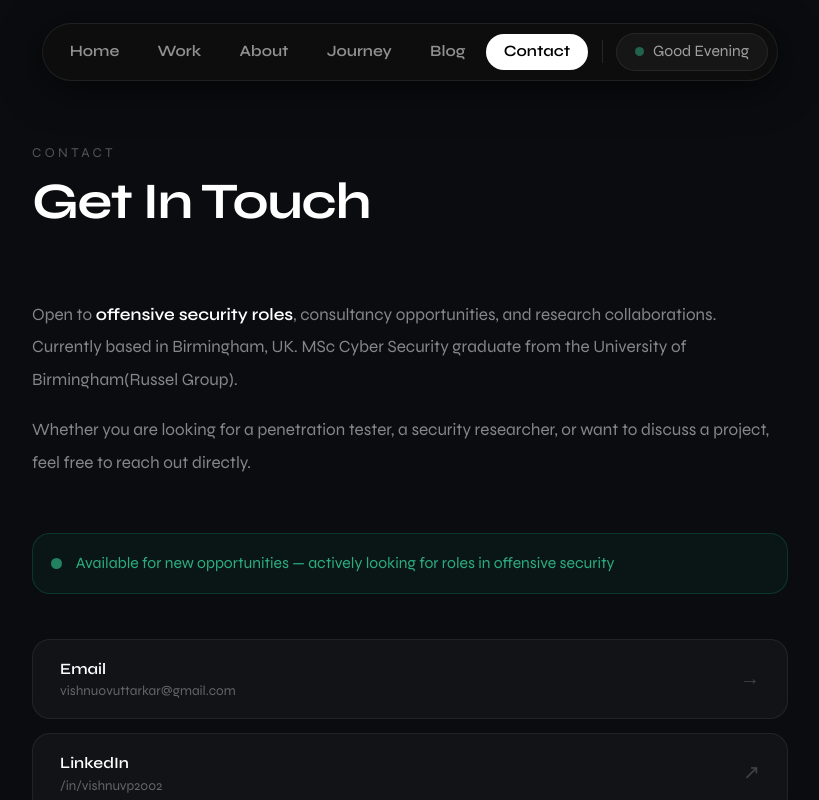
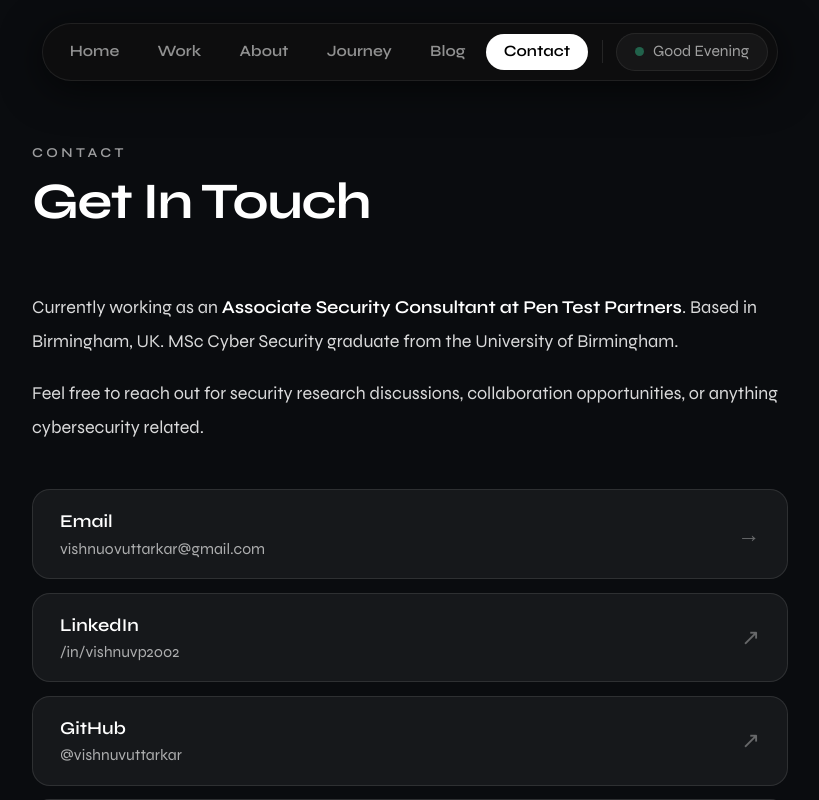
Before and after one commit to vishnu-vp140/vishnu-portfolio, a Next.js app: page /contact in a window 1280 px wide. Shown: the top 800 px of the page, without its empty margins (230-1049 px from the left). Built offline with nearby package versions, Linux system fonts and the light colour scheme.

Commit message:
Pre-employment changes made

```diff
--- a/src/app/about/page.js
+++ b/src/app/about/page.js
@@ -12,10 +12,10 @@ const STATS = [
 ];
 
 const CERTS = [
-  { code: "OSCP+", name: "Offensive Security Certified Professional", issuer: "Offensive Security", date: "Jan 2026", color: "text-red-300 border-red-500/20 bg-red-500/[0.06]" },
-  { code: "CRTO",  name: "Certified Red Team Operator",               issuer: "Zero-Point Security", date: "Apr 2026", color: "text-yellow-300 border-yellow-500/20 bg-yellow-500/[0.06]" },
-  { code: "PNPT",  name: "Practical Network Penetration Tester",      issuer: "TCM Security",        date: "Jul 2025", color: "text-orange-300 border-orange-500/20 bg-orange-500/[0.06]" },
-  { code: "GCP",   name: "Google Cybersecurity Professional",         issuer: "Google / Coursera",   date: "Jul 2025", color: "text-blue-300 border-blue-500/20 bg-blue-500/[0.06]" },
+  { code: "OSCP+", name: "Offensive Security Certified Professional", issuer: "Offensive Security", date: "Jan 2026", color: "text-red-300 border-red-500/25 bg-red-500/[0.08]" },
+  { code: "CRTO",  name: "Certified Red Team Operator",               issuer: "Zero-Point Security", date: "Apr 2026", color: "text-yellow-300 border-yellow-500/25 bg-yellow-500/[0.08]" },
+  { code: "PNPT",  name: "Practical Network Penetration Tester",      issuer: "TCM Security",        date: "Jul 2025", color: "text-orange-300 border-orange-500/25 bg-orange-500/[0.08]" },
+  { code: "GCP",   name: "Google Cybersecurity Professional",         issuer: "Google / Coursera",   date: "Jul 2025", color: "text-blue-300 border-blue-500/25 bg-blue-500/[0.08]" },
 ];
 
 export default function AboutPage() {
@@ -26,7 +26,7 @@ export default function AboutPage() {
       <div className="max-w-6xl mx-auto" ref={ref}>
 
         <div className="reveal mb-14">
-          <p className="text-xs text-white/50 tracking-[0.25em] uppercase mb-3 font-semibold">about me</p>
+          <p className="text-xs text-white/60 tracking-[0.25em] uppercase mb-3 font-semibold">about me</p>
           <h1 className="font-sans font-bold text-white tracking-tight leading-none mb-4" style={{ fontSize: "clamp(2.5rem, 4vw, 3.2rem)" }}>
             Profile
           </h1>
@@ -34,12 +34,10 @@ export default function AboutPage() {
 
         <div className="grid lg:grid-cols-2 gap-16 items-start">
 
-          {/* Left col */}
           <div className="space-y-6 reveal">
-
-            <p className="text-white/75 text-base leading-[1.9]">
+            <p className="text-white/85 text-base leading-[1.9]">
               I am an{" "}
-              <span className="text-white font-semibold">aspiring Cybersecurity Professional</span>{" "}
+              <span className="text-white font-semibold">Assosiate Security Consultant at Pen Test Partners</span>{" "}
               with an MSc in Cyber Security from the{" "}
               <span className="text-white font-semibold">University of Birmingham</span>{" "}
               (Russell Group). I hold{" "}
@@ -50,16 +48,14 @@ export default function AboutPage() {
               penetration testing, Active Directory attack chains, red team operations,
               C2 frameworks, and responsible disclosure.
             </p>
-
-            <p className="text-white/75 text-base leading-[1.9]">
+            <p className="text-white/85 text-base leading-[1.9]">
               Strong grounding in{" "}
               <span className="text-white font-semibold">OWASP Top 10</span>,{" "}
               <span className="text-white font-semibold">MITRE ATT&CK</span>,{" "}
               <span className="text-white font-semibold">NIST frameworks</span>, and
               professional report writing for both technical and non-technical audiences.
             </p>
-
-            <p className="text-white/75 text-base leading-[1.9]">
+            <p className="text-white/85 text-base leading-[1.9]">
               I am a passionate learner with a high drive towards growth. I have attended
               various technical conferences involving cybersecurity and computing. I enjoy
               penetration testing across all domains and am a prolific CTF player, having
@@ -67,59 +63,47 @@ export default function AboutPage() {
               I also write technical blogs covering offensive security research and certification prep.
             </p>
 
-            <div className="pt-2 p-4 bg-emerald-500/[0.06] border border-emerald-500/20 rounded-2xl flex items-start gap-3">
-              <span
-                className="w-2.5 h-2.5 rounded-full bg-emerald-400 shrink-0 mt-1"
-                style={{ animation: "pulseGlow 2s ease-in-out infinite" }}
-              />
-              <p className="text-emerald-300 text-sm font-medium leading-relaxed">
-                Actively looking for full-time{" "}
-                <span className="text-emerald-200 font-semibold">Security Engineering</span>,{" "}
-                <span className="text-emerald-200 font-semibold">Penetration Testing</span>, and{" "}
-                <span className="text-emerald-200 font-semibold">Security Consultant</span>{" "}
-                roles. Open to relocating.
+            <div className="pt-2 p-4 bg-emerald-500/[0.08] border border-emerald-500/25 rounded-2xl flex items-start gap-3">
+              <span className="w-2.5 h-2.5 rounded-full bg-emerald-400 shrink-0 mt-1" style={{ animation: "pulseGlow 2s ease-in-out infinite" }} />
+              <p className="text-emerald-200 text-sm font-medium leading-relaxed">
+                Currently working as a{" "}
+                <span className="text-emerald-100 font-semibold">Associate Security Consultant at Pen Test Partners</span>{" "}
+              , one of the UK's most respected cybersecurity consultancies.
               </p>
             </div>
 
-            {/* Certifications */}
             <div className="pt-2 space-y-4">
-              <h3 className="text-white/50 text-xs uppercase tracking-widest font-semibold">Certifications</h3>
+              <h3 className="text-white/60 text-xs uppercase tracking-widest font-semibold">Certifications</h3>
               <div className="grid grid-cols-1 gap-3">
                 {CERTS.map((cert) => (
-                  <div
-                    key={cert.code}
-                    className={"flex items-center justify-between px-4 py-3 rounded-xl border " + cert.color}
-                  >
+                  <div key={cert.code} className={"flex items-center justify-between px-4 py-3 rounded-xl border " + cert.color}>
                     <div className="flex items-center gap-3">
-                      <span className={"font-mono text-xs font-bold tracking-widest " + cert.color.split(" ")[0]}>
-                        {cert.code}
-                      </span>
+                      <span className={"font-mono text-xs font-bold tracking-widest " + cert.color.split(" ")[0]}>{cert.code}</span>
                       <div>
-                        <p className="text-white/90 font-semibold text-sm">{cert.name}</p>
-                        <p className="text-white/50 text-xs">{cert.issuer}</p>
+                        <p className="text-white font-semibold text-sm">{cert.name}</p>
+                        <p className="text-white/65 text-xs">{cert.issuer}</p>
                       </div>
                     </div>
-                    <span className="text-white/40 text-xs font-mono shrink-0 ml-4">{cert.date}</span>
+                    <span className="text-white/55 text-xs font-mono shrink-0 ml-4">{cert.date}</span>
                   </div>
                 ))}
               </div>
             </div>
 
-            {/* Education */}
             <div className="pt-2 space-y-4">
-              <h3 className="text-white/50 text-xs uppercase tracking-widest font-semibold">Education</h3>
+              <h3 className="text-white/60 text-xs uppercase tracking-widest font-semibold">Education</h3>
               <div className="space-y-3">
                 {[
-                  { degree: "MSc Cyber Security", school: "University of Birmingham (Russell Group)", period: "2024 – 2025", grade: "Merit (2:1)" },
-                  { degree: "BE Computer Science & Engineering", school: "B.M.S.C.E, Bangalore", period: "2020 – 2024", grade: "First Class" },
+                  { degree: "MSc Cyber Security", school: "University of Birmingham (Russell Group)", period: "2024 - 2025", grade: "Merit (2:1)" },
+                  { degree: "BE Computer Science & Engineering", school: "B.M.S.C.E, Bangalore", period: "2020 - 2024", grade: "First Class" },
                 ].map((e) => (
-                  <div key={e.degree} className="bg-white/[0.05] border border-white/[0.09] rounded-2xl p-5 flex justify-between items-start gap-4">
+                  <div key={e.degree} className="bg-white/[0.05] border border-white/10 rounded-2xl p-5 flex justify-between items-start gap-4">
                     <div>
                       <p className="text-white font-semibold text-sm">{e.degree}</p>
-                      <p className="text-white/55 text-xs mt-1">{e.school}</p>
+                      <p className="text-white/70 text-xs mt-1">{e.school}</p>
                     </div>
                     <div className="text-right shrink-0">
-                      <p className="text-white/45 text-xs">{e.period}</p>
+                      <p className="text-white/55 text-xs">{e.period}</p>
                       <p className="text-emerald-400 text-xs mt-1 font-semibold">{e.grade}</p>
                     </div>
                   </div>
@@ -127,12 +111,11 @@ export default function AboutPage() {
               </div>
             </div>
 
-            {/* Modules */}
             <div className="pt-2 space-y-3">
-              <h3 className="text-white/50 text-xs uppercase tracking-widest font-semibold">Relevant Modules</h3>
+              <h3 className="text-white/60 text-xs uppercase tracking-widest font-semibold">Relevant Modules</h3>
               <div className="flex flex-wrap gap-2">
                 {["Forensics", "Malware & Penetration Testing", "Governance & Risk", "Network Security", "Cryptography", "Secure Hardware & Software", "Intelligent Data Analysis"].map((m) => (
-                  <span key={m} className="text-xs font-medium px-3 py-1.5 rounded-lg bg-white/[0.06] text-white/65 border border-white/[0.1]">
+                  <span key={m} className="text-xs font-medium px-3 py-1.5 rounded-lg bg-white/[0.07] text-white/80 border border-white/[0.12]">
                     {m}
                   </span>
                 ))}
@@ -140,38 +123,32 @@ export default function AboutPage() {
             </div>
           </div>
 
-          {/* Right col */}
           <div className="space-y-4 reveal">
-            <h3 className="text-white/50 text-xs uppercase tracking-widest font-semibold mb-6">By the numbers</h3>
+            <h3 className="text-white/60 text-xs uppercase tracking-widest font-semibold mb-6">By the numbers</h3>
             <div className="grid grid-cols-2 gap-3">
               {STATS.map((s) => (
-                <div
-                  key={s.label}
-                  className="bg-white/[0.05] border border-white/[0.09] rounded-2xl p-5 hover:bg-white/[0.08] hover:border-white/[0.15] transition-all duration-300 group"
-                >
-                  <div className="text-2xl font-bold text-white group-hover:text-emerald-400 transition-colors duration-200">
-                    {s.num}
-                  </div>
-                  <div className="text-sm text-white/55 mt-1 font-medium">{s.label}</div>
+                <div key={s.label} className="bg-white/[0.05] border border-white/10 rounded-2xl p-5 hover:bg-white/[0.09] hover:border-white/20 transition-all duration-300 group">
+                  <div className="text-2xl font-bold text-white group-hover:text-emerald-400 transition-colors duration-200">{s.num}</div>
+                  <div className="text-sm text-white/70 mt-1 font-medium">{s.label}</div>
                 </div>
               ))}
             </div>
 
-            <div className="bg-white/[0.05] border border-white/[0.09] rounded-2xl p-6 mt-2">
-              <h3 className="text-white/50 text-xs uppercase tracking-widest font-semibold mb-5">Beyond Security</h3>
+            <div className="bg-white/[0.05] border border-white/10 rounded-2xl p-6 mt-2">
+              <h3 className="text-white/60 text-xs uppercase tracking-widest font-semibold mb-5">Beyond Security</h3>
               <div className="space-y-4">
                 {[
                   { icon: "🎸", title: "Official Guitarist",   desc: "Represented college in inter-college competitions across Karnataka, India" },
                   { icon: "🏆", title: "E-Sports Champion",    desc: "1st place at B.M.S.C.E inter-college competition" },
                   { icon: "🎪", title: "Event Co-ordinator",   desc: "Led UTSAV 2023 with 50+ participants, team of 7" },
                   { icon: "✍️", title: "Technical Blogger",    desc: "Writes about offensive security research and cert prep" },
-                  { icon: "🚩", title: "CTF Player",           desc: "Prolific competitor, won a CTF, significant points across multiple contests" },
+                  { icon: "🚩", title: "CTF Player",           desc: "Prolific competitor, won a CTF with significant points across multiple contests" },
                 ].map((item) => (
                   <div key={item.title} className="flex gap-3 items-start">
                     <span className="text-xl">{item.icon}</span>
                     <div>
-                      <p className="text-white/85 font-semibold text-sm">{item.title}</p>
-                      <p className="text-white/55 text-sm mt-0.5">{item.desc}</p>
+                      <p className="text-white font-semibold text-sm">{item.title}</p>
+                      <p className="text-white/70 text-sm mt-0.5">{item.desc}</p>
                     </div>
                   </div>
                 ))}
--- a/src/app/contact/page.js
+++ b/src/app/contact/page.js
@@ -4,10 +4,10 @@ import { useState } from "react";
 import { useReveal } from "@/components/useReveal";
 
 const LINKS = [
-  { label: "Email",    handle: "vishnu0vuttarkar@gmail.com",       href: "mailto:vishnu0vuttarkar@gmail.com", external: false },
-  { label: "LinkedIn", handle: "/in/vishnuvp2002",                 href: "https://linkedin.com/in/vishnuvp2002", external: true },
-  { label: "GitHub",   handle: "@vishnuvuttarkar",                 href: "https://github.com", external: true },
-  { label: "Discord",  handle: "vishnuvp2385",                     href: "https://discord.com/users/761475778084864010", external: true },
+  { label: "Email",    handle: "vishnu0vuttarkar@gmail.com",       href: "mailto:vishnu0vuttarkar@gmail.com",            external: false },
+  { label: "LinkedIn", handle: "/in/vishnuvp2002",                 href: "https://linkedin.com/in/vishnuvp2002",          external: true  },
+  { label: "GitHub",   handle: "@vishnuvuttarkar",                 href: "https://github.com/vishnuvp140",                external: true  },
+  { label: "Discord",  handle: "vishnuvp2385",                     href: "https://discord.com/users/761475778084864010",  external: true  },
 ];
 
 export default function ContactPage() {
@@ -24,50 +24,37 @@ export default function ContactPage() {
     <main className="min-h-screen pt-32 pb-24 px-6">
       <div className="max-w-2xl mx-auto" ref={ref}>
 
-        <div className="reveal mb-16">
-          <p className="text-xs text-white/30 tracking-[0.25em] uppercase mb-3 font-medium">contact</p>
-          <h1 className="font-sans font-bold text-white tracking-tight leading-none" style={{ fontSize: "clamp(2.5rem, 4vw, 3.2rem)" }}>
+        <div className="reveal mb-14">
+          <p className="text-xs text-white/60 tracking-[0.25em] uppercase mb-3 font-semibold">contact</p>
+          <h1 className="font-sans font-bold text-white tracking-tight leading-none mb-4" style={{ fontSize: "clamp(2.5rem, 4vw, 3.2rem)" }}>
             Get In Touch
           </h1>
         </div>
 
-        <div className="reveal space-y-4 mb-12">
-          <p className="text-white/50 text-[0.95rem] leading-[1.9]">
-            Open to{" "}
-            <span className="text-white font-semibold">offensive security roles</span>,
-            consultancy opportunities, and research collaborations.
-            Currently based in Birmingham, UK. MSc Cyber Security graduate from the University of Birmingham(Russel Group).
+        <div className="reveal space-y-4 mb-10">
+          <p className="text-white/85 text-base leading-[1.9]">
+            Currently working as an{" "}
+            <span className="text-white font-semibold">Associate Security Consultant at Pen Test Partners</span>.
+            Based in Birmingham, UK. MSc Cyber Security graduate from the University of Birmingham.
           </p>
-          <p className="text-white/50 text-[0.95rem] leading-[1.9]">
-            Whether you are looking for a penetration tester, a security researcher, or want to
-            discuss a project, feel free to reach out directly.
+          <p className="text-white/85 text-base leading-[1.9]">
+            Feel free to reach out for security research discussions, collaboration opportunities,
+            or anything cybersecurity related.
           </p>
         </div>
 
-        <div className="reveal flex items-center gap-3 mb-10 p-4 bg-emerald-500/[0.06] border border-emerald-500/20 rounded-2xl">
-          <span
-            className="w-2.5 h-2.5 rounded-full bg-emerald-400 shrink-0"
-            style={{ animation: "pulseGlow 2s ease-in-out infinite" }}
-          />
-          <p className="text-emerald-400/80 text-sm font-medium">
-            Available for new opportunities — actively looking for roles in offensive security
-          </p>
-        </div>
-
-        <div className="reveal space-y-3 mb-10">
+        <div className="reveal space-y-3 mb-8">
           {LINKS.map((link) => (
-            <a
-              key={link.label}
-              href={link.href}
+            <a key={link.label} href={link.href}
               target={link.external ? "_blank" : undefined}
               rel={link.external ? "noopener noreferrer" : undefined}
-              className="flex items-center justify-between px-6 py-4 bg-white/[0.03] border border-white/[0.07] rounded-2xl hover:bg-white/[0.06] hover:border-white/[0.13] transition-all duration-200 group"
+              className="flex items-center justify-between px-6 py-4 bg-white/[0.05] border border-white/10 rounded-2xl hover:bg-white/[0.09] hover:border-white/20 transition-all duration-200 group"
             >
               <div>
-                <p className="text-white font-semibold text-sm">{link.label}</p>
-                <p className="text-white/35 text-xs mt-0.5">{link.handle}</p>
+                <p className="text-white font-semibold text-base">{link.label}</p>
+                <p className="text-white/65 text-sm mt-0.5">{link.handle}</p>
               </div>
-              <span className="text-white/20 group-hover:text-white/50 transition-colors text-lg">
+              <span className="text-white/35 group-hover:text-white/70 transition-colors text-xl">
                 {link.external ? "↗" : "→"}
               </span>
             </a>
@@ -75,9 +62,8 @@ export default function ContactPage() {
         </div>
 
         <div className="reveal">
-          <button
-            onClick={copyEmail}
-            className="w-full flex items-center justify-center gap-3 px-6 py-4 bg-white text-black font-bold text-sm rounded-2xl hover:bg-white/90 transition-all duration-200"
+          <button onClick={copyEmail}
+            className="w-full flex items-center justify-center gap-3 px-6 py-4 bg-white text-black font-bold text-base rounded-2xl hover:bg-white/90 transition-all duration-200"
           >
             {copied ? "Email copied to clipboard!" : "Copy email address"}
           </button>
--- a/src/app/journey/page.js
+++ b/src/app/journey/page.js
@@ -4,11 +4,20 @@ import { useReveal } from "@/components/useReveal";
 
 const TIMELINE = [
   {
-    date: "Jul 2025",type: "event",dot: "bg-emerald-400 shadow-[0_0_10px_rgba(52,211,153,0.8)]",
-    title: "Joined Pen Test Partners - PTP Academy",org: "Pen Test Partners",
-    desc: "Joined PTP Academy at Pen Test Partners, one of the UK's leading penetration testing consultancies. Starting my professional career in offensive security.",
-    tags: ["Penetration Testing", "Consultancy", "PTP Academy"],highlight: true,
-},
+      date: "Jul 2025",type: "event",dot: "bg-emerald-400 shadow-[0_0_10px_rgba(52,211,153,0.8)]",
+      title: "Joined Pen Test Partners - Assosiate Security Consultant",org: "Pen Test Partners",
+      desc: "Joined PTP Academy at Pen Test Partners, one of the UK's leading penetration testing consultancies. Starting my professional career in offensive security.",
+      tags: ["Penetration Testing", "Consultancy", "PTP Academy"],highlight: true,
+  },
+  {
+    date: "May 2025",
+    type: "event",
+    dot: "bg-blue-400 shadow-[0_0_10px_rgba(96,165,250,0.7)]",
+    title: "Volunteer - BSides Birmingham",
+    org: "BSides Birmingham",
+    desc: "Volunteered at BSides Birmingham, a community-driven cybersecurity conference with over 300 attendees. Contributed to the successful running of one of Birmingham's prominent security events.",
+    tags: ["Volunteering", "Community", "Cybersecurity Conference", "Birmingham"],
+  },
   {
     date: "Apr 2026", type: "cert", dot: "bg-yellow-400 shadow-[0_0_10px_rgba(250,204,21,0.8)]",
     title: "CRTO - Certified Red Team Operator", org: "Zero-Point Security",
--- a/src/components/Hero.js
+++ b/src/components/Hero.js
@@ -274,19 +274,17 @@ export default function Hero() {
           className="grid grid-cols-1 sm:grid-cols-3 gap-3"
           style={{ opacity: mounted ? 1 : 0, transition: "opacity 0.6s ease 0.95s" }}
         >
-          {/* Open to work */}
-          <div className="bg-white/[0.03] border border-white/[0.07] rounded-2xl p-5 hover:bg-white/[0.05] transition-all duration-300">
-            <div className="w-10 h-10 rounded-xl bg-white/[0.05] border border-white/[0.08] flex items-center justify-center mb-4">
-              <div className="w-4 h-4 rounded-full border-2 border-white/30" />
+           {/* PTP card */}
+          <div className="bg-white/[0.05] border border-white/10 rounded-2xl p-5 hover:bg-white/[0.08] transition-all duration-300">
+            <div className="w-10 h-10 rounded-xl bg-emerald-500/15 border border-emerald-500/25 flex items-center justify-center mb-4">
+              <span className="text-emerald-400 font-bold text-xs font-mono">PTP</span>
             </div>
             <div className="flex items-center gap-2 mb-2">
-              <span
-                className="w-2 h-2 rounded-full bg-emerald-400"
-                style={{ animation: "pulseGlow 2s ease-in-out infinite" }}
-              />
+              <span className="w-2 h-2 rounded-full bg-emerald-400" style={{ animation: "pulseGlow 2s ease-in-out infinite" }} />
+              <span className="text-emerald-300 text-xs font-medium">Employed</span>
             </div>
-            <p className="text-white font-bold text-base">Open to Work</p>
-            <p className="text-white/35 text-sm mt-0.5">Available for hire</p>
+            <p className="text-white font-bold text-base">Pen Test Partners</p>
+            <p className="text-white/65 text-sm mt-0.5">Associate Security Consultant</p>
           </div>
 
           {/* Social links 2x2 */}
```
